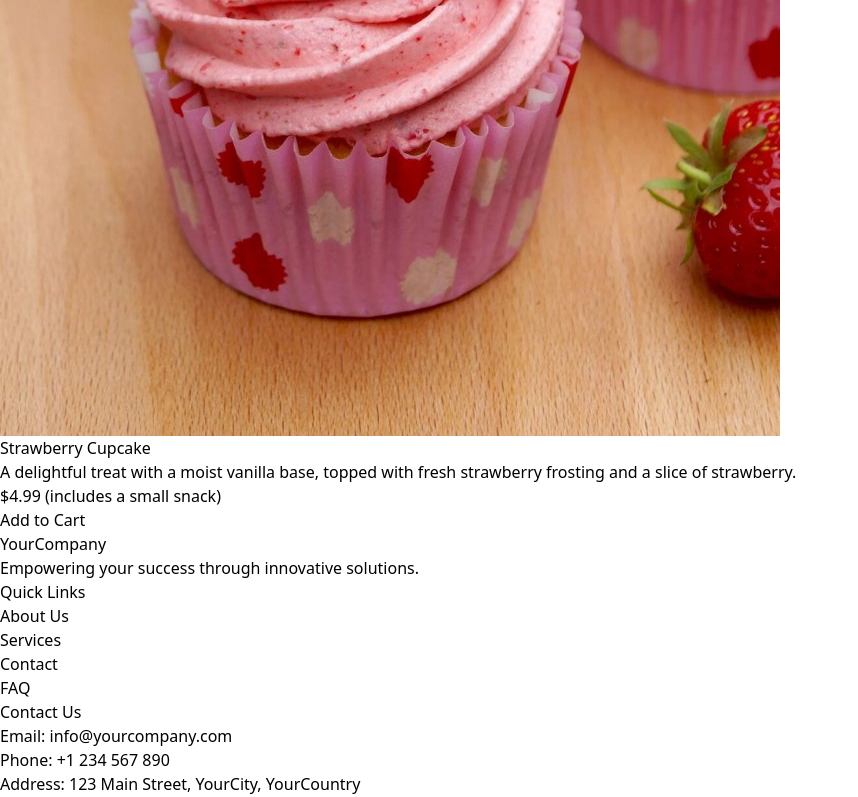
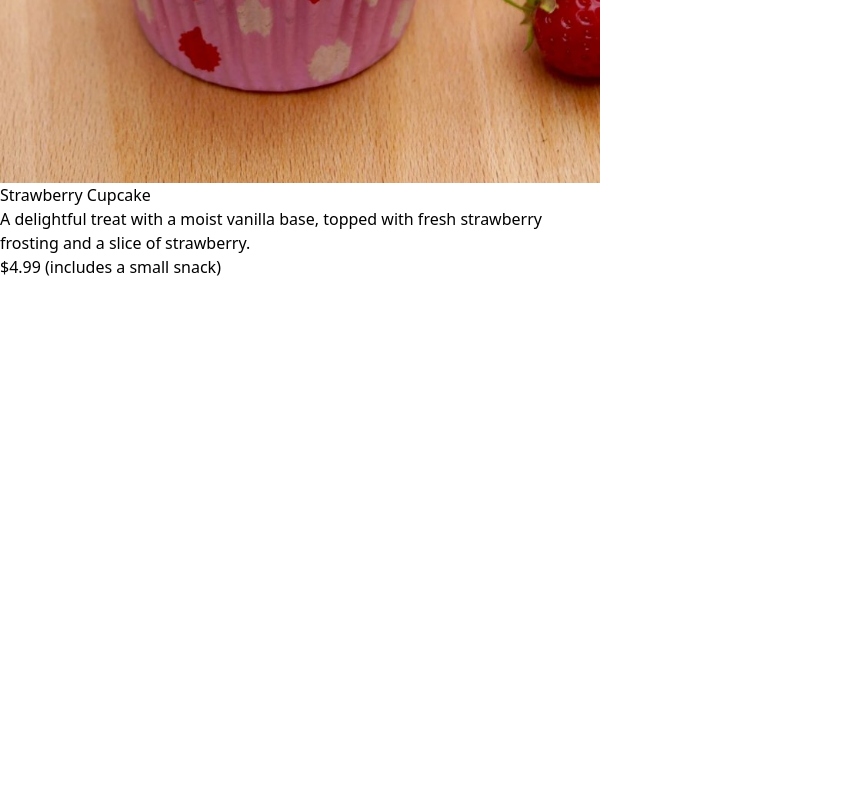
Before and after one commit to amaya064/Cup-Cakes, a React (Vite) app in the folder client/: page /cupcakeDetail/1 in a window 1280 px wide. Shown: the part 868-1665 px from the top of the page, without its empty margins (0-858 px from the left). After the commit the page ends 1147 px from the top, so only its background shows below. Built offline with nearby package versions, Linux system fonts and the light colour scheme.

Commit message:
update cupcakeDetail page

```diff
--- a/client/src/Pages/cupcakeDetail.jsx
+++ b/client/src/Pages/cupcakeDetail.jsx
@@ -31,7 +31,7 @@
     description:
       "A chocolate lover’s dream, featuring a moist chocolate base and decadent chocolate ganache frosting.",
     price: "$5.00 (includes a small snack)",
-    image: "/src/images/photo7.jpg",
+    image: "/src/images/photo8.jpg",
     id: 4,
   },
   {
@@ -39,7 +39,7 @@
     description:
       "Infused with real coffee, this cupcake is perfect for coffee enthusiasts, topped with a coffee buttercream.",
     price: "$5.50 (includes a small snack)",
-    image: "/src/images/photo8.jpg",
+    image: "/src/images/photo7.jpg",
     id: 5,
   },
   {
@@ -59,19 +59,21 @@
   return (
     <div className="flex flex-col min-h-screen bg-gray-100 p-6">
       {cupcake ? (
-        <div className="bg-white shadow-md rounded-lg overflow-hidden max-w-4xl mx-auto">
-          {/* Cupcake Image */}
+        <div
+          className="bg-white shadow-md rounded-lg overflow-hidden mx-auto flex"
+          style={{ maxWidth: "600px", maxHeight: "300px" }} // Adjusted dimensions
+        >
+          {/* Cupcake Image (Left Side) */}
           <img
             src={cupcake.image}
             alt={cupcake.name}
-            className="w-full h-64 object-cover"
+            className="w-1/2 object-cover"
+            style={{ height: "100%" }} // Fill the height of the container
           />
-          <div className="p-4">
-            {/* Cupcake Name */}
-            <h2 className="text-3xl font-semibold text-gray-800 mb-2">{cupcake.name}</h2>
-            {/* Cupcake Description */}
+          {/* Cupcake Details (Right Side) */}
+          <div className="p-6 w-1/2">
+            <h2 className="text-3xl font-semibold text-gray-800 mb-4">{cupcake.name}</h2>
             <p className="text-gray-600 mb-4">{cupcake.description}</p>
-            {/* Price */}
             <p className="text-blue-600 font-semibold">{cupcake.price}</p>
           </div>
         </div>
```
